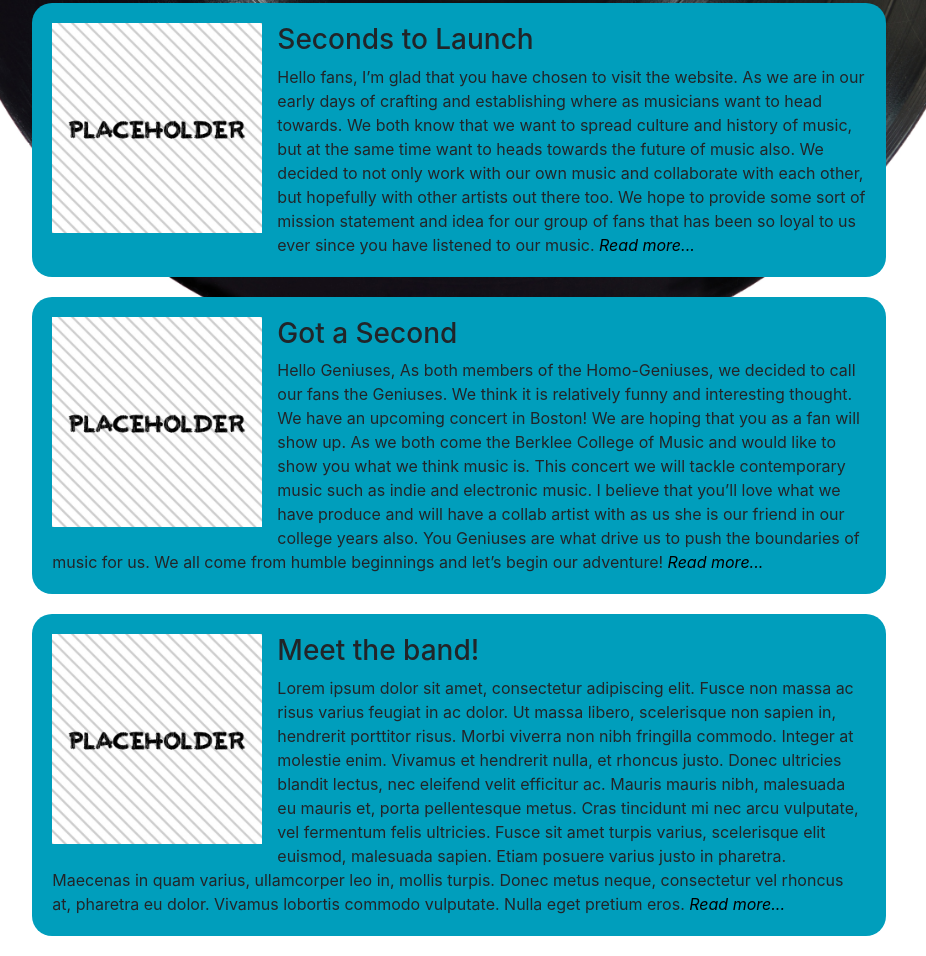
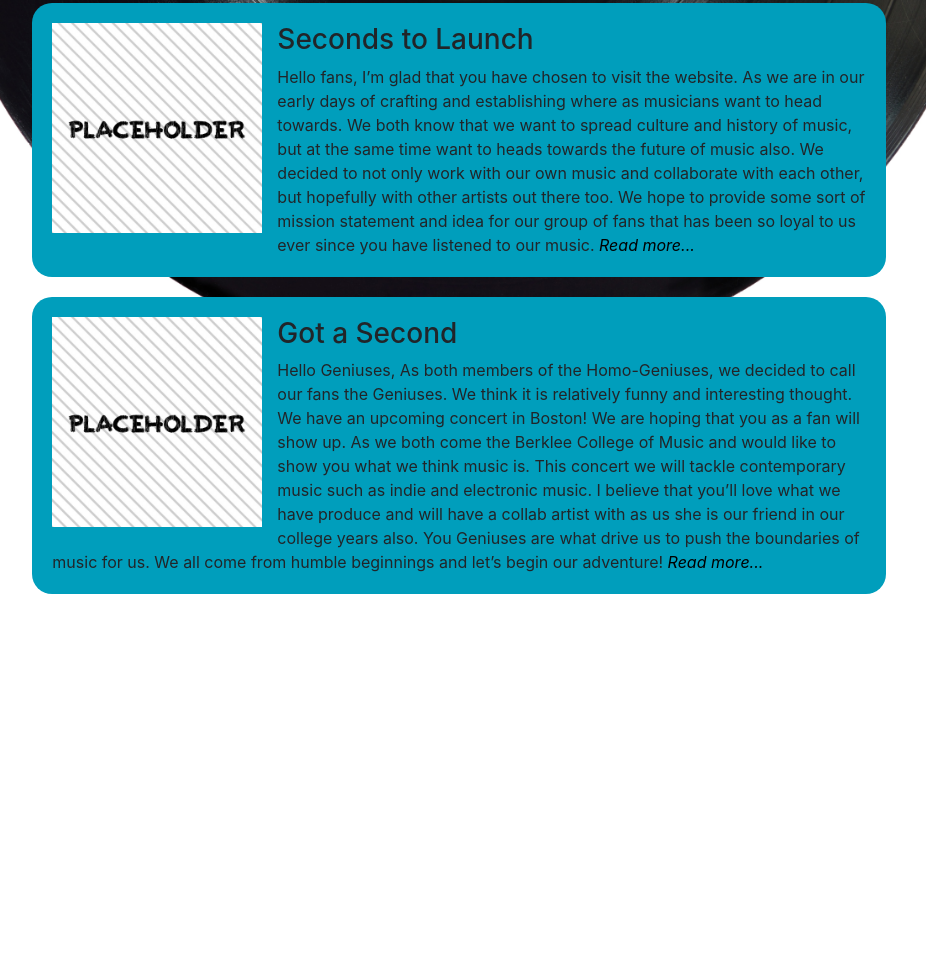
Before and after one commit to samanthann/homo-genius, a plain HTML site: page Blog.html in a window 1280 px wide. Shown: the part 157-1113 px from the top of the page, without its empty margins (181-1107 px from the left). After the commit the page ends 800 px from the top, so only its background shows below. Drawn offline with Linux system fonts and the light colour scheme.

Commit message:
readme fix, remove temp blog post

```diff
--- a/Blog.html
+++ b/Blog.html
@@ -64,28 +64,6 @@
                         </div>
                         <div class="col-sm-2"></div>
                     </div>
-                    <div class="row">
-                        <div class="col-sm-2"></div>
-                        <div class="blog-post col-sm-8">
-                                <div class="blog-image">
-                                    <img src="style/images/placeholder.jpg">
-                                </div>
-                                <div class="blog-text">
-                                        <h3>Meet the band!</h3>
-                                        <div>
-                                            Lorem ipsum dolor sit amet, consectetur adipiscing elit. Fusce non massa ac risus varius feugiat in ac dolor.
-                                            Ut massa libero, scelerisque non sapien in, hendrerit porttitor risus. Morbi viverra non nibh fringilla commodo.
-                                            Integer at molestie enim. Vivamus et hendrerit nulla, et rhoncus justo. Donec ultricies blandit lectus, nec
-                                            eleifend velit efficitur ac. Mauris mauris nibh, malesuada eu mauris et, porta pellentesque metus. Cras tincidunt
-                                            mi nec arcu vulputate, vel fermentum felis ultricies. Fusce sit amet turpis varius, scelerisque elit euismod,
-                                            malesuada sapien. Etiam posuere varius justo in pharetra. Maecenas in quam varius, ullamcorper leo in, mollis
-                                            turpis. Donec metus neque, consectetur vel rhoncus at, pharetra eu dolor. Vivamus lobortis commodo vulputate.
-                                            Nulla eget pretium eros. <a href="#"><i>Read more...</i></a>
-                                        </div>
-                                </div>
-                        </div>
-                        <div class="col-sm-2"></div>
-                    </div>
         </div>
 
 
```
Also changed, not shown: 1 other file.
